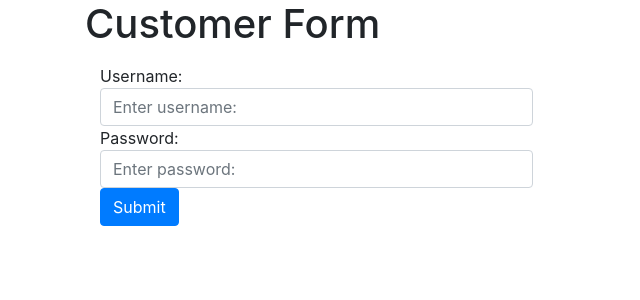
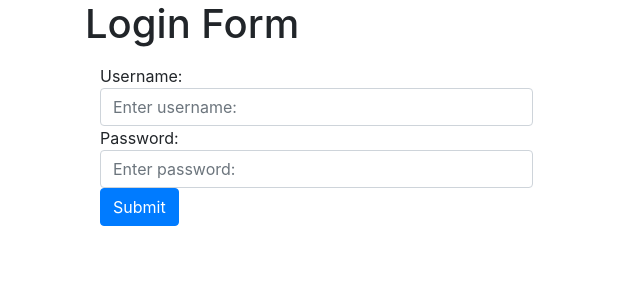
Before and after one commit to Aayusha2055/fyp_django, a Django app: page /login/ in a window 1280 px wide. Shown: the top 300 px of the page, without its empty margins (0-640 px from the left). Run offline with Django 3.2, Linux system fonts and the light colour scheme; some libraries are stand-ins or nearby versions.

Commit message:
login added

```diff
--- a/account/templates/login.html
+++ b/account/templates/login.html
@@ -5,7 +5,7 @@
 
     <body>
         <div class="container">
-            <h1>Customer Form</h1>
+            <h1>Login Form</h1>
             <div class="form-group">
                 {% if messages %}
                 <ul class="messages">
```
